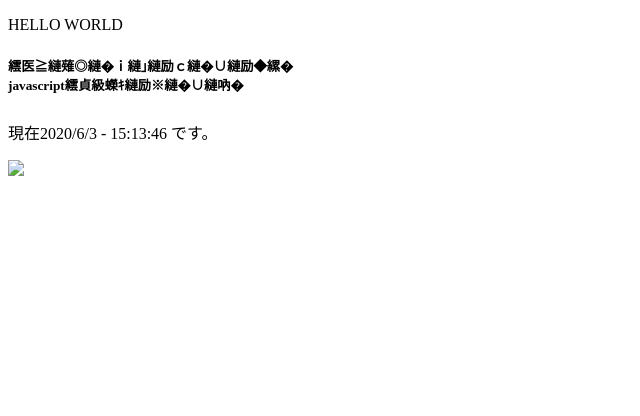
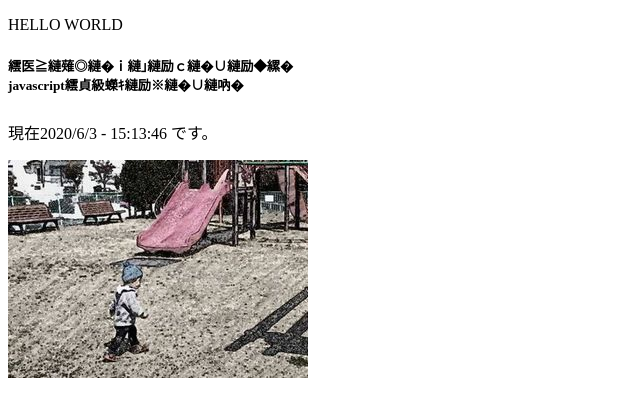
Before and after one commit to jfdsajfdsa/humihito.github.io, a plain HTML site: page index.html in a window 1280 px wide. Shown: the whole page, without its empty margins (0-640 px from the left). Drawn offline with Linux system fonts and the light colour scheme.

Commit message:
Update index.html

```diff
--- a/index.html
+++ b/index.html
@@ -11,7 +11,7 @@
     <h5>ようこそいらっしゃいました。<br>
         javascriptを勉強しています。</h5>
     <p id="RealtimeClockArea"></p>
-    <img src="img/kouen-resize.jpg">
+    <img src="https://github.com/jfdsajfdsa/humihito.github.io/blob/master/kouen-resize.jpg">
 
 <script type="text/javascript" src="script.js">
 </script>
```
